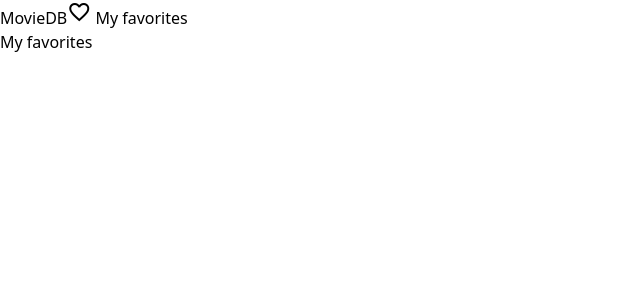
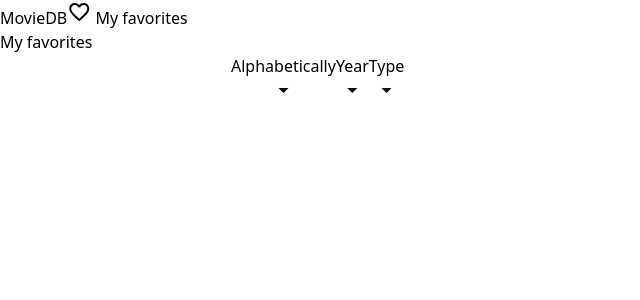
Before and after one commit to SvanteJonssonITHS/JavaScript-med-Ramverk-Laboration-2, a Vue app in the folder frontend/: page /favorites in a window 1280 px wide. Shown: the top 300 px of the page, without its empty margins (0-640 px from the left). Built offline with nearby package versions, Linux system fonts and the light colour scheme.

Commit message:
added sortSearch component to favorites view

```diff
--- a/frontend/src/views/Favorites.vue
+++ b/frontend/src/views/Favorites.vue
@@ -4,6 +4,8 @@
 			<h1 class="text-3xl font-bold">My favorites</h1>
 		</section>
 		<section class="w-4/5 mx-auto flex flex-wrap">
+			<SortSearch @change-sort="changeSort" @search="newSearch" class="px-3" :show-best="false" />
+
 			<ResultsList v-if="favorites" class="w-full" no-result-message="No favorites were found!">
 				<li v-for="favorite in favorites" :key="favorite.imdbID">
 					<router-link :to="`/title/${favorite.imdbID}`">
@@ -21,15 +23,37 @@
 </template>
 
 <script>
+	import SortSearch from '../components/SortSearch.vue';
 	import ResultsList from '../components/ResultsList.vue';
 	import Result from '../components/Result.vue';
 	export default {
 		name: 'Favorites',
-		components: { ResultsList, Result },
+		components: { SortSearch, ResultsList, Result },
 		data() {
 			return {
 				favorites: null
 			};
+		},
+		methods: {
+			changeSort(typeOfSort, reverseSort) {
+				if (!this.shownResults) return;
+				let order = [...this.shownResults];
+				switch (typeOfSort) {
+					case 'abc':
+						order.sort((a, b) => a.Title.localeCompare(b.Title));
+						break;
+					case 'year':
+						order.sort((a, b) => parseInt(a.Year.substring(0, 4)) - parseInt(b.Year.substring(0, 4)));
+						break;
+					case 'type':
+						order.sort((a, b) => a.Type.localeCompare(b.Type));
+						break;
+					default:
+						order.sort((a, b) => a.Title.localeCompare(b.Title));
+						break;
+				}
+				this.shownResults = reverseSort ? order.reverse() : order;
+			}
 		},
 		created() {
 			this.favorites = localStorage.getItem('favorites') ? JSON.parse(localStorage.getItem('favorites')) : null;
```
